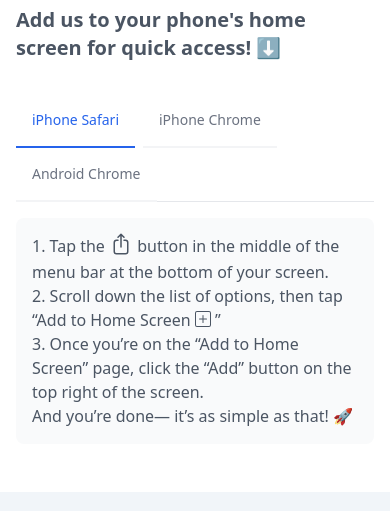
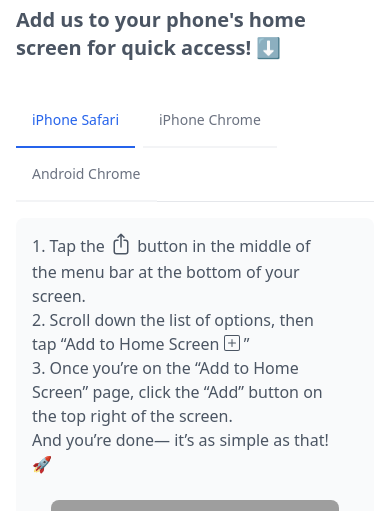
Before and after one commit to cassieroan/moviespotter, a Flask app: page /about in a window 390 px wide. Shown: the part 474-985 px from the top of the page. Run offline with Flask 3, Linux system fonts and the light colour scheme; some libraries are stand-ins or nearby versions; grey boxes are pictures that could not be loaded.

Commit message:
Added gifs & styling to About instructions

```diff
--- a/templates/about.html
+++ b/templates/about.html
@@ -82,11 +82,12 @@
         </div>
         <div id="default-tab-content">
           <div
-            class="hidden p-4 rounded-lg bg-gray-50 dark:bg-gray-800 mb-4 lg:mb-4 font-light text-left text-gray-600 dark:text-gray-300 sm:text-xl"
+          class="hidden p-4 rounded-lg bg-gray-50 dark:bg-gray-800 mb-4 lg:mb-4 font-light text-left text-gray-600 dark:text-gray-300 sm:text-xl flex flex-col sm:flex-row gap-6 items-center"
           id="safari"
             role="tabpanel"
             aria-labelledby="safari-tab"
           >
+            <div class="pr-5">
               <p>
                 1. Tap the
                 <svg
@@ -131,12 +132,18 @@
               </p>
               <p>And you’re done— it’s as simple as that! 🚀</p>
             </div>
+            <div>
+              <img src="{{url_for('static', filename='Safari.gif')}}" class=" w-72 rounded-lg" />
+            </div>
+
+          </div>
           <div
-            class="hidden p-4 rounded-lg bg-gray-50 dark:bg-gray-800 mb-4 lg:mb-4 font-light text-left text-gray-600 dark:text-gray-300 sm:text-xl"
+            class="hidden p-4 rounded-lg bg-gray-50 dark:bg-gray-800 mb-4 lg:mb-4 font-light text-left text-gray-600 dark:text-gray-300 sm:text-xl flex flex-col sm:flex-row gap-6 items-center"
             id="iPhoneChrome"
             role="tabpanel"
             aria-labelledby="iPhoneChrome-tab"
           >
+            <div class="pr-5">
               <p>
                 1. Tap the
                 <svg
@@ -153,8 +160,8 @@
                     d="M9 8.25H7.5a2.25 2.25 0 0 0-2.25 2.25v9a2.25 2.25 0 0 0 2.25 2.25h9a2.25 2.25 0 0 0 2.25-2.25v-9a2.25 2.25 0 0 0-2.25-2.25H15m0-3-3-3m0 0-3 3m3-3V15"
                   />
                 </svg>
-              button in the upper right corner of the address bar at the top of
-              your screen.
+                button in the upper right corner of the address bar at the top
+                of your screen.
               </p>
 
               <p>
@@ -182,12 +189,17 @@
               </p>
               <p>And you’re done— it’s as simple as that! 🚀</p>
             </div>
+            <div>
+              <img src="{{url_for('static', filename='iPhone_Chrome.gif')}}" class=" w-72 rounded-lg" />
+            </div>
+          </div>
             <div
-            class="hidden p-4 rounded-lg bg-gray-50 dark:bg-gray-800 mb-4 lg:mb-4 font-light text-left text-gray-600 dark:text-gray-300 sm:text-xl"
+            class="hidden p-4 rounded-lg bg-gray-50 dark:bg-gray-800 mb-4 lg:mb-4 font-light text-left text-gray-600 dark:text-gray-300 sm:text-xl flex flex-col sm:flex-row gap-6 items-center"
               id="AndroidChrome"
               role="tabpanel"
               aria-labelledby="AndroidChrome-tab"
             >
+              <div class="pr-5">
                 <p>
                   1. Tap the
                   <svg
@@ -205,14 +217,20 @@
                     />
                   </svg>
 
-              button in the upper right corner of the address bar at the top of
-              your screen.
+                  button in the upper right corner of the address bar at the top
+                  of your screen.
                 </p>
 
                 <p>
-              2. Scroll down the list of options, then tap “Add to Home Screen.”
+                  2. Scroll down the list of options, then tap “Add to Home
+                  Screen.”
                 </p>
                 <p>And you’re done— it’s as simple as that! 🚀</p>
+              </div>
+              <div>
+                <img src="{{url_for('static', filename='Android_Chrome.gif')}}" class=" w-64 rounded-lg" />
+              </div>
+            </div>
           </div>
         </div>
       </div>
```
Also changed, not shown: 3 other files. Lines whose indentation alone changed are shown as unchanged.
